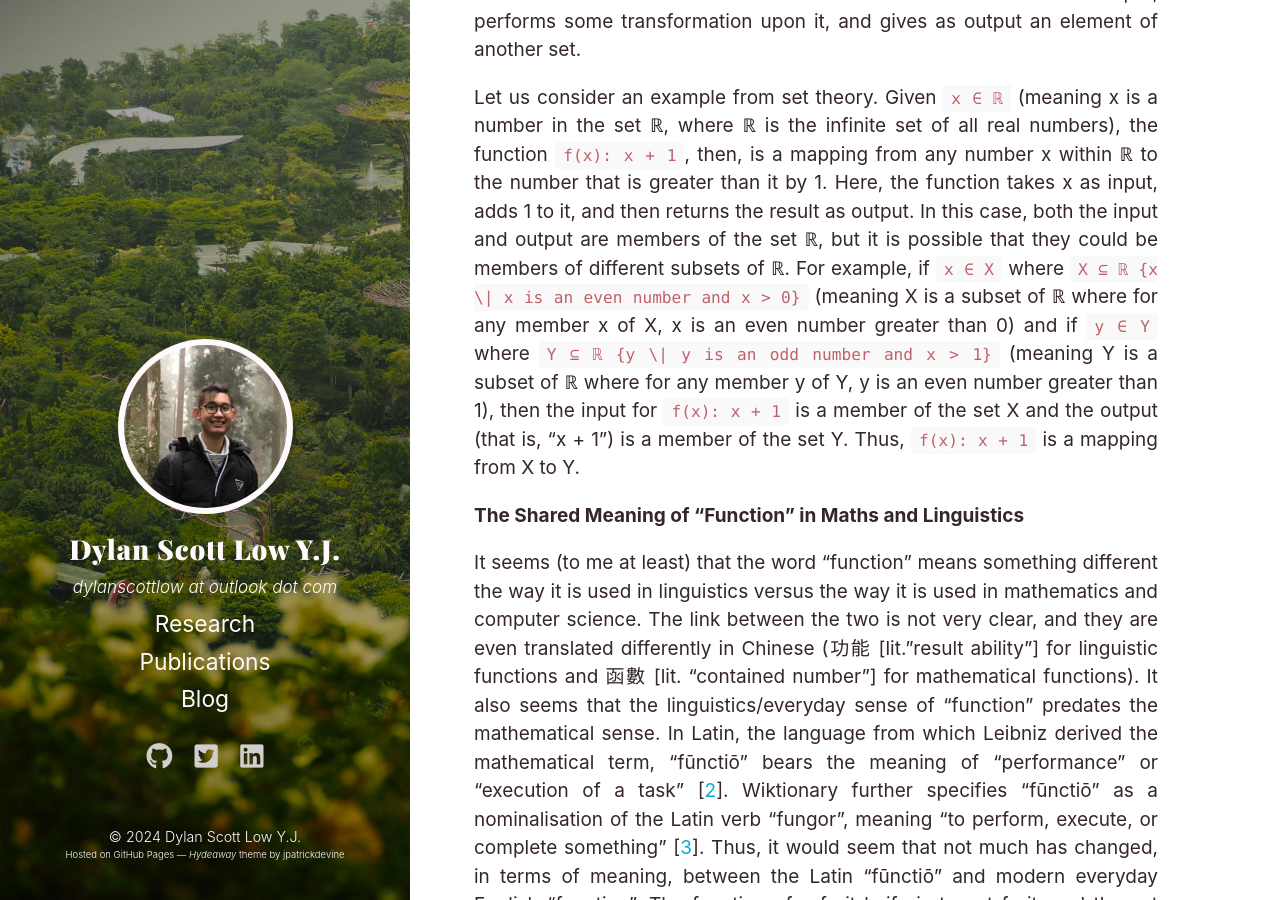
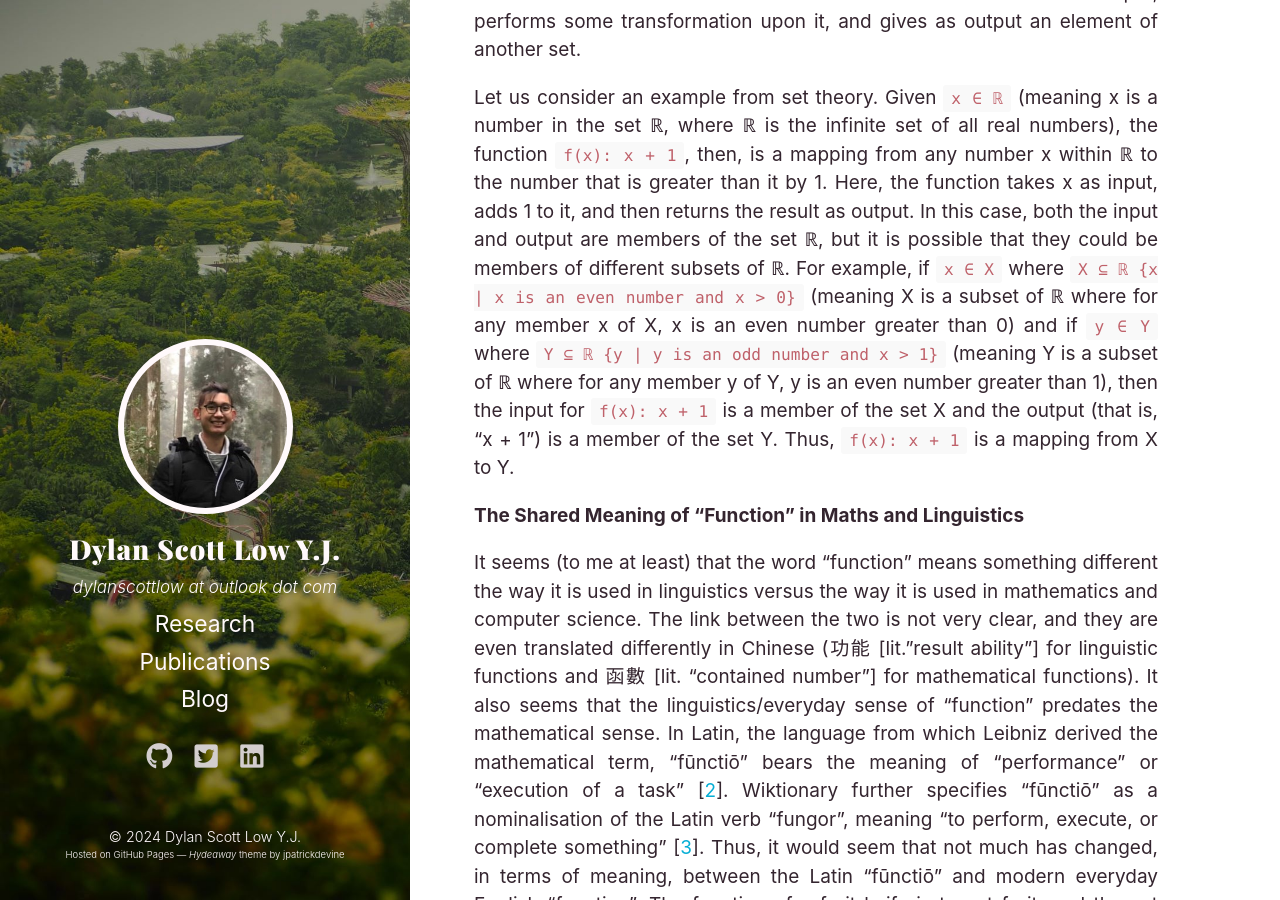
Before and after one commit to dylanscottlow/dylanscottlow.github.io, a Jekyll site: the page built from _posts/2024-04-30-functions-maths-language.md, in a window 1280 px wide and 900 px high, scrolled down 680 px. Built offline with Jekyll 4.4.1, drawn with Linux system fonts in a browser that asks for light colours; a style sheet for code colours, icons or effects is not loaded; some of the changed text lies outside the part shown.

Commit message:
Remove escape character \ from inside code spans

```diff
--- a/_posts/2024-04-30-functions-maths-language.md
+++ b/_posts/2024-04-30-functions-maths-language.md
@@ -13,7 +13,7 @@ In linguistics, “function” is usually understood to have this kind of meanin
 
 In mathematics and computer science, the word “function” seems to have a somewhat different meaning. The introduction of the term “function” to mathematics is credited to Gottfried Wilhelm Leibniz, who first used it in 1673 \[<a href = "https://www.ms.uky.edu/~droyster/courses/fall06/PDFs/Chapter05.pdf" target = "blank">1</a>\]. In maths, a function is understood as a mapping or relationship between the elements of two sets. Some use the metaphor of a black-box machine to describe a function: it takes an element of one set as input, performs some transformation upon it, and gives as output an element of another set.
 
-Let us consider an example from set theory. Given `x ∈ ℝ` (meaning x is a number in the set ℝ, where ℝ is the infinite set of all real numbers), the function `f(x): x + 1`, then, is a mapping from any number x within ℝ to the number that is greater than it by 1. Here, the function takes x as input, adds 1 to it, and then returns the result as output. In this case, both the input and output are members of the set ℝ, but it is possible that they could be members of different subsets of ℝ. For example, if `x ∈ X` where `X ⊆ ℝ {x \| x is an even number and x > 0}` (meaning X is a subset of ℝ where for any member x of X, x is an even number greater than 0) and if `y ∈ Y` where `Y ⊆ ℝ {y \| y is an odd number and x > 1}` (meaning Y is a subset of ℝ where for any member y of Y, y is an even number greater than 1), then the input for `f(x): x + 1` is a member of the set X and the output (that is, “x + 1”) is a member of the set Y. Thus, `f(x): x + 1` is a mapping from X to Y.
+Let us consider an example from set theory. Given `x ∈ ℝ` (meaning x is a number in the set ℝ, where ℝ is the infinite set of all real numbers), the function `f(x): x + 1`, then, is a mapping from any number x within ℝ to the number that is greater than it by 1. Here, the function takes x as input, adds 1 to it, and then returns the result as output. In this case, both the input and output are members of the set ℝ, but it is possible that they could be members of different subsets of ℝ. For example, if `x ∈ X` where `X ⊆ ℝ {x | x is an even number and x > 0}` (meaning X is a subset of ℝ where for any member x of X, x is an even number greater than 0) and if `y ∈ Y` where `Y ⊆ ℝ {y | y is an odd number and x > 1}` (meaning Y is a subset of ℝ where for any member y of Y, y is an even number greater than 1), then the input for `f(x): x + 1` is a member of the set X and the output (that is, “x + 1”) is a member of the set Y. Thus, `f(x): x + 1` is a mapping from X to Y.
 
 **The Shared Meaning of “Function” in Maths and Linguistics**
 
@@ -29,6 +29,6 @@ Using the slope example, we may say in plain English that “the slope denoted `
 
 We can begin to work towards an alignment between the mathematical and linguistic notions of “function” when we consider the following re-wording: “the points A and B function together to give the slope denoted `m(A, B)`”. Here, the word “function” much more clearly expresses its original sense “to perform” or “to execute a task”, where the task is to produce the slope. What we need to understand is that a function of something is the relation from that something to the result it can give. The function of a fruit knife gives us cut fruit, and we call this function “to cut fruit”.
 
-This is the understanding that is common to both maths and linguistics. In language, we can consider the function(s) of the indefinite determiner <i>a/an</i> in analogous mathematical terms. One function of <i>a/an</i> is the indication of deictic meaning, specifically the semantic feature `\[-deictic\]` (in contrast to the, whose function is to indicate `\[+deictic\]`). This function can be written mathematically as `deixis(“a/an”): \[-deictic\]`, which can be read as “the meaning `\[-deictic\]` is a function of the determiner a/an”.
+This is the understanding that is common to both maths and linguistics. In language, we can consider the function(s) of the indefinite determiner <i>a/an</i> in analogous mathematical terms. One function of <i>a/an</i> is the indication of deictic meaning, specifically the semantic feature `[-deictic]` (in contrast to the, whose function is to indicate `[+deictic]`). This function can be written mathematically as `deixis(“a/an”): [-deictic]`, which can be read as “the meaning `[-deictic]` is a function of the determiner a/an”.
 
 To summarise, both maths and linguistics understand a function as a relation between something and a result that could come from it.
```
